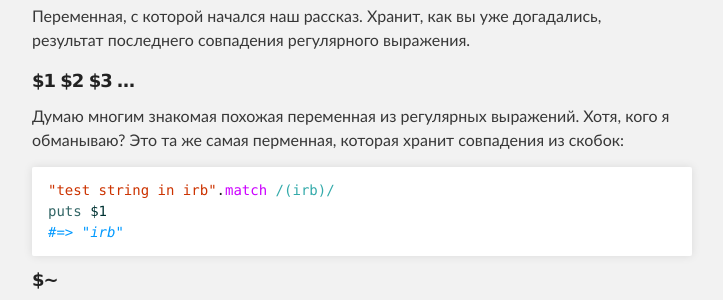
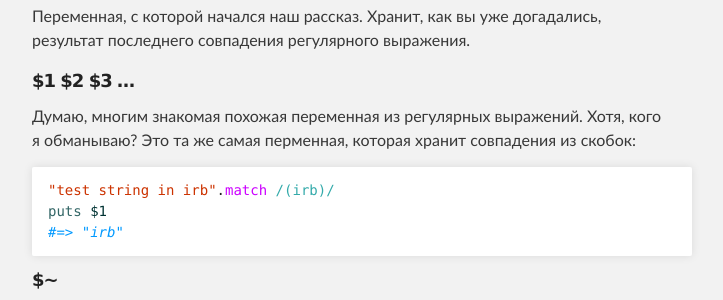
Before and after one commit to davydovanton/davydovanton.github.io, a Jekyll site: the page built from _posts/2014-01-15-ruby-and-predefined-global-variables.markdown, in a window 1280 px wide and 900 px high, scrolled down 1632 px. Shown: the part 154-454 px from the top of the window, without its empty margins (288-1011 px from the left). Built offline with Jekyll 4.4.1, drawn with Linux system fonts in a browser that asks for light colours; Markdown is read by kramdown in place of the engine named in the settings; comment, search, counter and statistics services are not loaded.

```diff
--- a/_posts/2014-01-15-ruby-and-predefined-global-variables.markdown
+++ b/_posts/2014-01-15-ruby-and-predefined-global-variables.markdown
@@ -57,7 +57,7 @@ ___
 Переменная, с которой начался наш рассказ. Хранит, как вы уже догадались, результат последнего совпадения регулярного выражения.
 
 ##### $1 $2 $3 ...
-Думаю многим знакомая похожая переменная из регулярных выражений. Хотя, кого я обманываю? Это та же самая перменная, которая хранит совпадения из скобок:
+Думаю, многим знакомая похожая переменная из регулярных выражений. Хотя, кого я обманываю? Это та же самая перменная, которая хранит совпадения из скобок:
 
 {% highlight ruby %}
 "test string in irb".match /(irb)/
```
